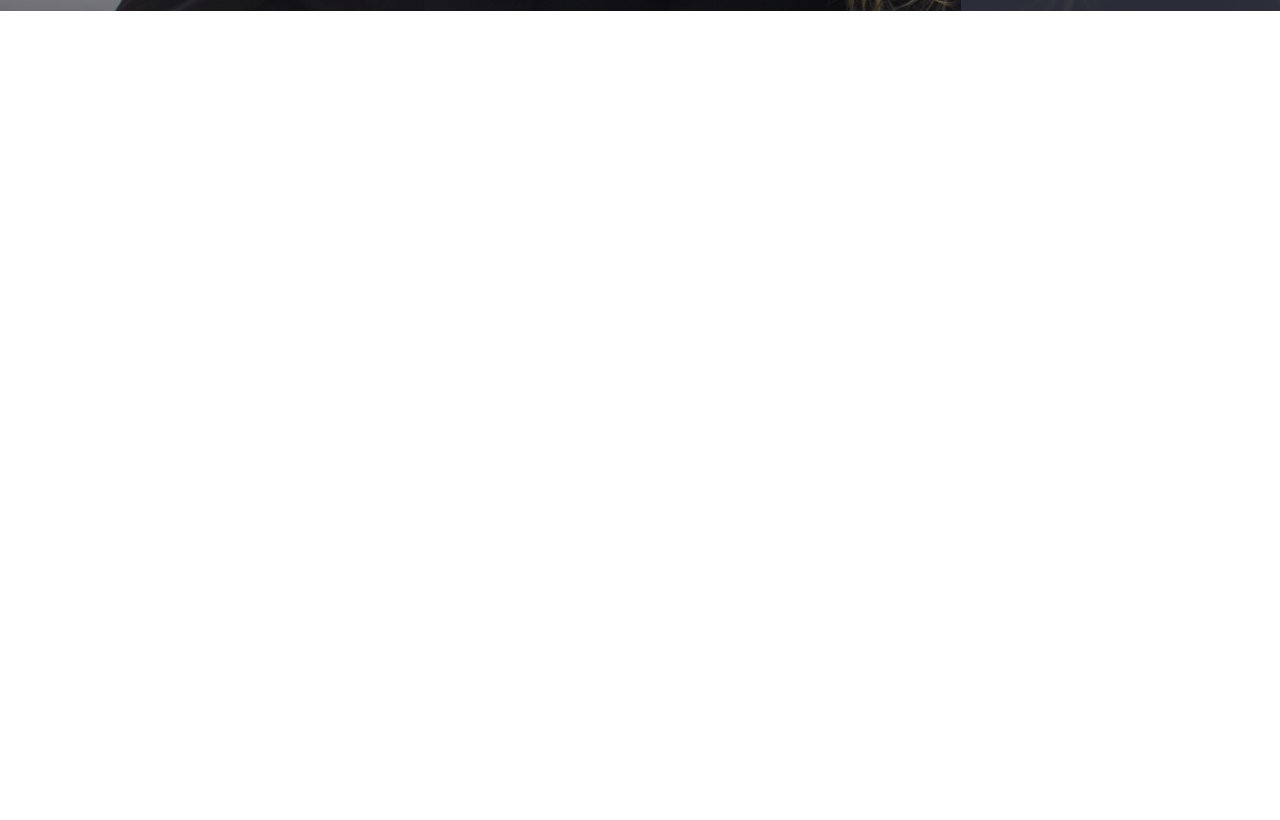
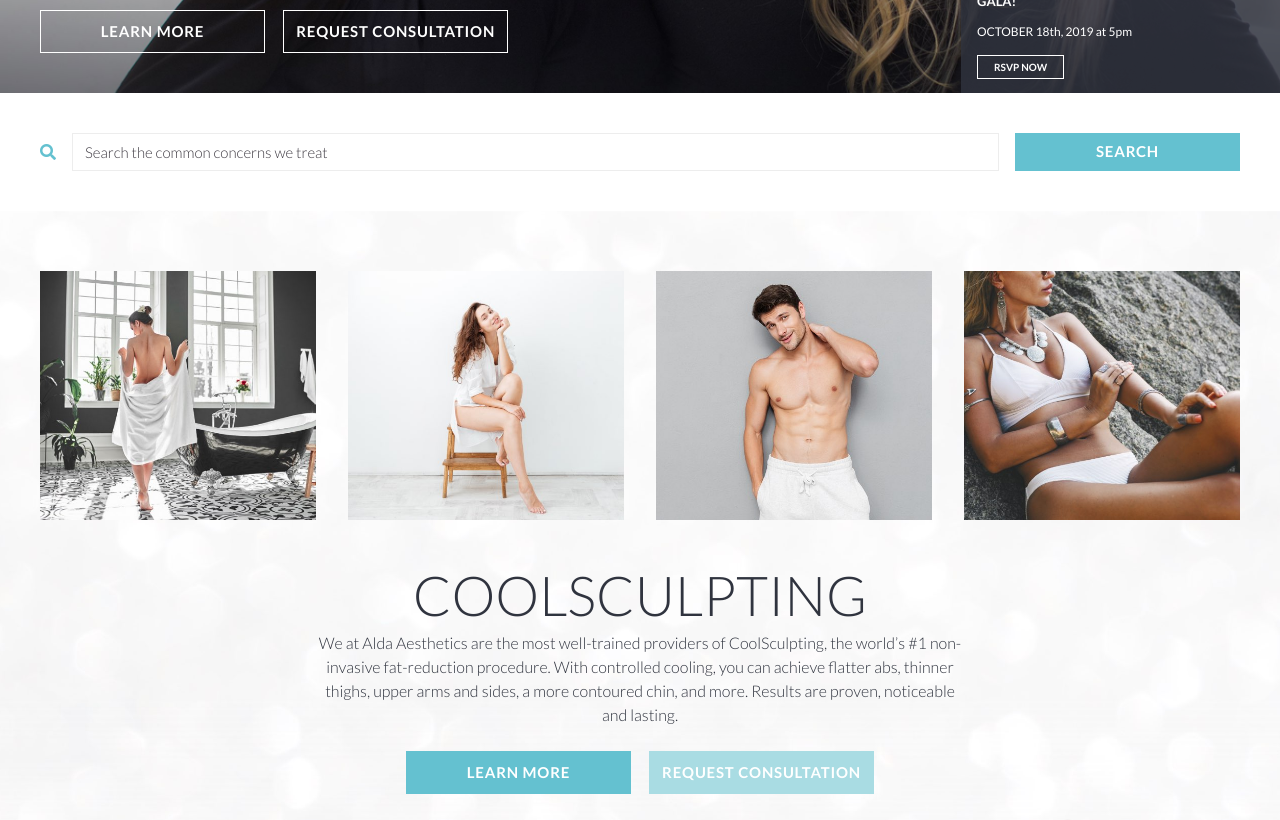
Before and after one commit to drbcreative/Alda_Aesthetics-Static, a plain HTML site: page index.html in a window 1280 px wide. Shown: the part 619-1439 px from the top of the page. Before the commit the page ends 800 px from the top, so only its background shows below. Drawn offline with Linux system fonts and the light colour scheme; a script that the page names is missing.

Commit message:
search and coolsculpting sections are complete

```diff
--- a/index.html
+++ b/index.html
@@ -112,6 +112,7 @@
   </header>
 
   <main>
+    <!-- hero -->
     <section class="hero">
       <div class="containerish">
         <div class="section-info">
@@ -139,6 +140,47 @@
         <a href="#" class="event-btn">RSVP NOW</a>
       </div>
     </section>
+    <!-- /hero -->
+
+    <!-- search -->
+    <section class="search">
+      <form class="containerish">
+        <i class="fas fa-search d-none d-lg-block color-main"></i>
+        <input type="text" class="form-control" placeholder="Search the common concerns we treat" />
+        <button class="form-control ui-btn ui-btn-main mb-0" type="submit">
+          SEARCH
+        </button>
+      </form>
+    </section>
+    <!-- /search -->
+
+    <!-- coolsculpting -->
+    <section class="coolsculpting">
+      <div class="containerish">
+        <div class="img-row mb-3 mb-lg-5">
+          <img src="img/coolsculpting-img-1@2x.jpg" alt="">
+          <img src="img/coolsculpting-img-2@2x.jpg" alt="">
+          <img src="img/coolsculpting-img-3@2x.jpg" alt="">
+          <img src="img/coolsculpting-img-4@2x.jpg" alt="">
+        </div>
+        <div class="section-info">
+          <h2 class="color-dark">COOLSCULPTING</h2>
+          <p class="body-copy color-dark mt-2 mb-4 wrap-75">
+            We at Alda Aesthetics are the most well-trained providers of CoolSculpting, the world’s #1 non-invasive
+            fat-reduction
+            procedure. With controlled cooling, you can achieve flatter abs, thinner thighs, upper arms and sides, a
+            more contoured
+            chin, and more. Results are proven, noticeable and lasting.
+          </p>
+          <div class="ui-btn-group">
+            <a href="#" class="ui-btn ui-btn-main">LEARN MORE</a>
+            <a href="#" class="ui-btn ui-btn-light-accent">REQUEST CONSULTATION</a>
+          </div>
+          <img src="img/bikini_girl@2x.png" alt="" class="coolsculpting-woman d-none d-lg-block">
+        </div>
+      </div>
+    </section>
+    <!-- /coolsculpting -->
   </main>
 
   <footer>
--- a/scss/partials/_responsive.scss
+++ b/scss/partials/_responsive.scss
@@ -79,7 +79,7 @@
     width: 225px;
   }
   header {
-    position: fixed;
+    position: static;
     top: 0;
     left: 0;
   }
@@ -124,7 +124,8 @@
         left: 25px;
         top: 25px;
         width: 155.6px;
-        height: 167.74px
+        height: 167.74px;
+        z-index: 999;
       }
     }
   }
@@ -178,6 +179,28 @@
       }
     }
   }
+
+  /* COOLSCULPTING ********************************************************** */
+  .coolsculpting {
+  padding: 60px 20px;
+  .containerish {
+    display: flex;
+    flex-direction: column;
+
+    .img-row {
+      grid-template-columns: repeat(4, 1fr);
+      grid-gap: 2rem;
+    }
+    .section-info {
+      text-align: center;
+
+      img {
+        width: 100%;
+        height: auto;
+      }
+    }
+  }
+}
 
   /* REQUEST APPT. ********************************************************** */
   .appointments {
--- a/scss/partials/_sections.scss
+++ b/scss/partials/_sections.scss
@@ -85,7 +85,7 @@ section {
 /* SEARCH SECTION */
 /* -------------------------------------------------------------------------- */
 .search {
-  background: $color-light;
+  background: $color-white;
   padding: 40px 20px;
 
   .containerish {
@@ -108,6 +108,30 @@ section {
   }
 }
 
+/* -------------------------------------------------------------------------- */
+/* COOLSCULPTING SECTION */
+/* -------------------------------------------------------------------------- */
+.coolsculpting {
+  padding: 40px 20px;
+  background: url('../../img/coolsculpting-bg@2x.jpg') center / cover;
+  .containerish {
+    display: flex;
+    flex-direction: column;
+
+    .img-row {
+      display: grid;
+      grid-template-columns: 1fr 1fr;
+      grid-gap: 1rem;
+
+      img {
+        width: 100%;
+        height: auto;
+      }
+    }
+    .section-info {
+    }
+  }
+}
 /* -------------------------------------------------------------------------- */
 /* TESTIMONIAL SECTION */
 /* -------------------------------------------------------------------------- */
--- a/scss/partials/_typography.scss
+++ b/scss/partials/_typography.scss
@@ -141,13 +141,13 @@ input {
 
 // Font Size Breakpoints
 @media screen and (max-width: 768px) {
-  // h1 {
-  //   font-size: 200% !important;
-  // }
+  h1 {
+    font-size: 300% !important;
+  }
 
-  // h2 {
-  //   font-size: 200%;
-  // }
+  h2 {
+    font-size: 250%;
+  }
 
   // h1 {
   //   line-height: 2rem;
```
Also changed, not shown: css/theme.min.css, 1 other file.
